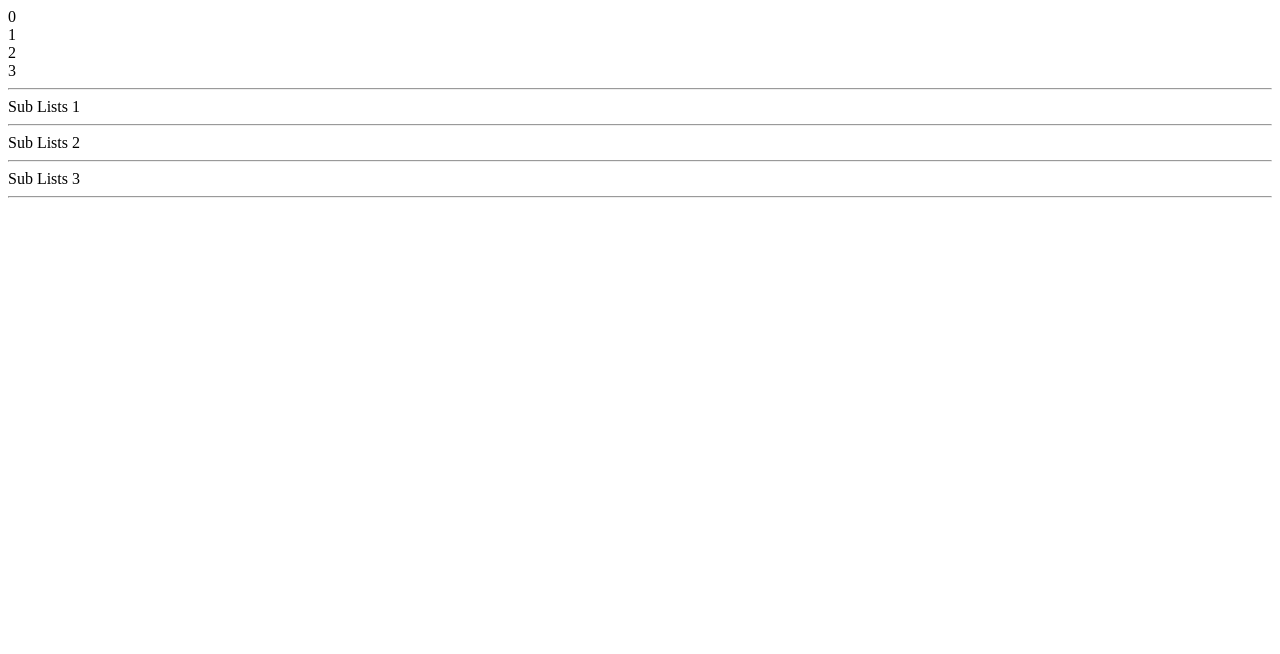
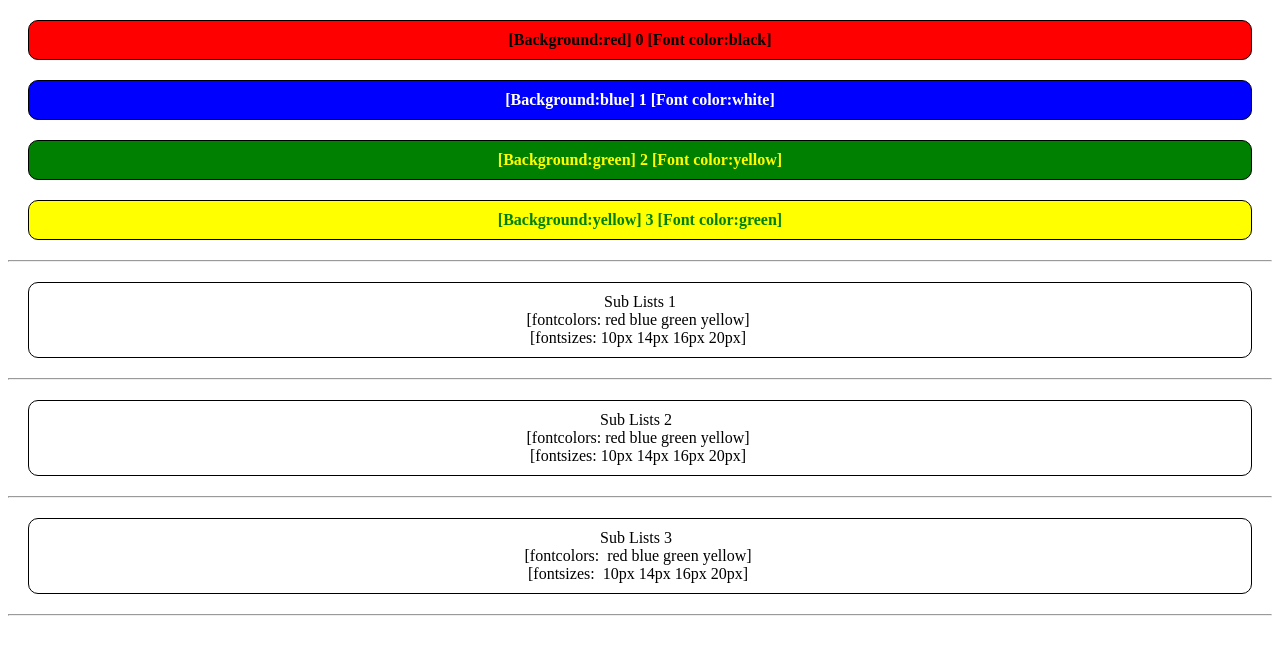
Before and after one commit to acarlstein/code-archive-scss, a plain HTML site: page Lists/index.html in a window 1280 px wide. Drawn offline with Linux system fonts and the light colour scheme.

Commit message:
master Converted SCSS files into CSS and link them to the HTML files

```diff
--- /dev/null
+++ b/Control Flow/index.css
@@ -0,0 +1,59 @@
+.box, .numeric-value:after, #box-1, #box-2, #box-3 {
+    -webkit-border-radius: 10px;
+    -moz-border-radius: 10px;
+    -ms-border-radius: 10px;
+    border-radius: 10px;
+    border: 1px solid black;
+    padding: 10px;
+    margin: 20px;
+    width: 100px;
+    text-align: center;
+  }
+
+  /*** IF STATEMENT ***/
+  .numeric-value:after {
+    content: "Value: 1.1";
+  }
+
+  .boolean-value:after {
+    content: "Value: true";
+  }
+
+  /*** FOR LOOP ***/
+  /*** EACH ***/
+  #box-0 {
+    background: red;
+  }
+
+  #box-1 {
+    background: blue;
+  }
+
+  #box-2 {
+    background: green;
+  }
+
+  #box-3 {
+    background: yellow;
+  }
+
+  /*** WHILE ***/
+  #box-3 {
+    font-weight: bold;
+    font-size: 16px;
+  }
+
+  #box-2 {
+    font-weight: bold;
+    font-size: 16px;
+  }
+
+  #box-1 {
+    font-weight: bold;
+    font-size: 16px;
+  }
+
+  #box-0 {
+    font-weight: bold;
+    font-size: 16px;
+  }
--- a/Control Flow/index.html
+++ b/Control Flow/index.html
@@ -1,5 +1,10 @@
-<!-- https://maxcdn.bootstrapcdn.com/font-awesome/4.6.3/css/font-awesome.min.css -->
-<!-- https://cdnjs.cloudflare.com/ajax/libs/twitter-bootstrap/3.3.7/css/bootstrap.min.css -->
+<html>
+  <head>
+      <link rel="stylesheet" type="text/css" href="https://maxcdn.bootstrapcdn.com/font-awesome/4.6.3/css/font-awesome.min.css">
+      <link rel="stylesheet" type="text/css" href="https://cdnjs.cloudflare.com/ajax/libs/twitter-bootstrap/3.3.7/css/bootstrap.min.css">
+      <link rel="stylesheet" type="text/css" href="index.css">
+  </head>
+  <body>
     <div class="box">
       Text
     </div>
@@ -17,3 +22,5 @@
     <div id="box-2">2</div>
     <div id="box-3">3</div>
     <hr/>
+  </body>
+</html>
--- /dev/null
+++ b/Lists/index.css
@@ -0,0 +1,97 @@
+/*
+Good tutorial for SCSS lists:
+http://hugogiraudel.com/2013/07/15/understanding-sass-lists/
+*/
+.box {
+    -webkit-border-radius: 10px;
+    -moz-border-radius: 10px;
+    -ms-border-radius: 10px;
+    border-radius: 10px;
+    border: 1px solid black;
+    padding: 10px;
+    margin: 20px;
+    text-align: center;
+  }
+
+  /*** LIST ***/
+  /* Parentesis are optional */
+  /* List indexing start at 1 instead of 0 */
+  #box-0 {
+    background: red;
+    color: black;
+    font-weight: bolder;
+  }
+
+  #box-0:before {
+    content: " [Background:red] ";
+  }
+
+  #box-0:after {
+    content: " [Font color:black]";
+  }
+
+  /* List indexing start at 1 instead of 0 */
+  #box-1 {
+    background: blue;
+    color: white;
+    font-weight: bolder;
+  }
+
+  #box-1:before {
+    content: " [Background:blue] ";
+  }
+
+  #box-1:after {
+    content: " [Font color:white]";
+  }
+
+  /* List indexing start at 1 instead of 0 */
+  #box-2 {
+    background: green;
+    color: yellow;
+    font-weight: bolder;
+  }
+
+  #box-2:before {
+    content: " [Background:green] ";
+  }
+
+  #box-2:after {
+    content: " [Font color:yellow]";
+  }
+
+  /* List indexing start at 1 instead of 0 */
+  #box-3 {
+    background: yellow;
+    color: green;
+    font-weight: bolder;
+  }
+
+  #box-3:before {
+    content: " [Background:yellow] ";
+  }
+
+  #box-3:after {
+    content: " [Font color:green]";
+  }
+
+  /*** NESTED LIST ***/
+  /* Sub Lists 1 */
+  /* \A plus white-space allow you to do new lines with content in CSS */
+  #each-list-1:after {
+    content: "\a [fontcolors: red blue green yellow] \a [fontsizes: 10px 14px 16px 20px] \a";
+    white-space: pre;
+  }
+
+  /* Sub Lists 2 */
+  #each-list-2:after {
+    content: " \a [fontcolors: red blue green yellow] \a [fontsizes: 10px 14px 16px 20px] \a";
+    white-space: pre;
+  }
+
+  /* Sub Lists 3 */
+  /* \A plus white-space allow you to do new lines with content in CSS */
+  #each-list-3:after {
+    content: " \a [fontcolors:  red blue green yellow] \a [fontsizes:  10px 14px 16px 20px] \a";
+    white-space: pre;
+  }
--- a/Lists/index.html
+++ b/Lists/index.html
@@ -1,3 +1,8 @@
+<html>
+  <head>
+    <link rel="stylesheet" type="text/css" href="index.css">
+  </head>
+  <body>
     <div id="box-0" class="box">0</div>
     <div id="box-1" class="box">1</div>
     <div id="box-2" class="box">2</div>
@@ -18,3 +23,5 @@ Sub Lists 2
     Sub Lists 3
     </div>
     <hr/>
+  </body>
+</html>
--- /dev/null
+++ b/Maps/index.css
@@ -0,0 +1,103 @@
+/*
+Good tutorial for SCSS lists:
+http://hugogiraudel.com/2013/07/15/understanding-sass-lists/
+*/
+.box {
+    -webkit-border-radius: 10px;
+    -moz-border-radius: 10px;
+    -ms-border-radius: 10px;
+    border-radius: 10px;
+    border: 1px solid black;
+    padding: 10px;
+    margin: 20px;
+    text-align: center;
+  }
+
+  /*** MAP ***/
+  /* Let's create a useful method */
+  /* Changing existing key-value */
+  /* Adding new key-value */
+  #box-0 {
+    color: #FF0000;
+  }
+
+  #box-0:before {
+    content: '(';
+  }
+
+  #box-0:after {
+    content: ") red: #FF0000";
+  }
+
+  #box-1 {
+    color: #00FF00;
+  }
+
+  #box-1:before {
+    content: '(';
+  }
+
+  #box-1:after {
+    content: ") blue: #00FF00";
+  }
+
+  #box-2 {
+    color: #0000FF;
+  }
+
+  #box-2:before {
+    content: '(';
+  }
+
+  #box-2:after {
+    content: ") green: #0000FF";
+  }
+
+  #box-3 {
+    color: "purple";
+  }
+
+  #box-3:before {
+    content: '(';
+  }
+
+  #box-3:after {
+    content: ") Color A: purple";
+  }
+
+  #box-4 {
+    color: #000000;
+  }
+
+  #box-4:before {
+    content: '(';
+  }
+
+  #box-4:after {
+    content: ") black: #000000";
+  }
+
+  #box-5 {
+    color: "gray";
+  }
+
+  #box-5:before {
+    content: '(';
+  }
+
+  #box-5:after {
+    content: ") Color B: gray";
+  }
+
+  /*** EXPERIMENT: Create CSS in Function and added to SASS function ***/
+  /*
+    @mixin apply {
+      * html {
+        @content;
+      }
+    }
+
+    * html {
+       html: $output;
+    }
+    */
--- /dev/null
+++ b/Mixins and Functions/index.css
@@ -0,0 +1,48 @@
+.box, .numeric-value:after, .boolean-value:after, .random-color {
+    padding: 10px;
+    margin: 10px;
+    width: 100px;
+    text-align: center;
+  }
+
+  /*** MIXIN (EQUIVALENT TO FUNCTIONS) ***/
+  .box, .numeric-value:after, .boolean-value:after, .random-color {
+    border: 1px solid black;
+    -webkit-border-radius: 10px;
+    -moz-border-radius: 10px;
+    -ms-border-radius: 10px;
+    border-radius: 10px;
+  }
+
+  /*
+    Previous code will produce:
+    .box {
+      border: 1px solid black;
+      -webkit-border-radius: 10px;
+      -moz-border-radius: 10px;
+      -ms-border-radius: 10px;
+      border-radius: 10px;
+    }
+    */
+  /*** OPERATORS ***/
+  .numeric-value:after {
+    content: "Value: 1.1";
+  }
+
+  .boolean-value:after {
+    content: "Value: true";
+  }
+
+  /*** FUNCTIONS ***/
+  /*
+    List of functions: http://sass-lang.com/documentation/Sass/Script/Functions.html
+    */
+  /* lighten is a function that makes a color lighter */
+  /* Create List */
+  /*
+    nth is a function that returns a specific item in  a list
+    random is a function that returns a random number
+    */
+  .random-color {
+    background: #3ea5ce;
+  }
```
Also changed, not shown: Maps/index.html (+9 -3 lines), Mixins and Functions/index.html (+8 -0 lines), Nested Rules and Selectors/index.css (added, +80 -0 lines), Nested Rules and Selectors/index.html (+7 -2 lines), Parent Selectors within Child Selectors/index.css (added, +23 -0 lines), Parent Selectors within Child Selectors/index.html (+7 -0 lines), Responsibe Menu/index.css (added, +44 -0 lines), Responsibe Menu/index.html (+11 -3 lines), Sibling Selector/index.css (added, +23 -0 lines), Sibling Selector/index.html (+12 -5 lines), Sortable Menu/index.css (added, +49 -0 lines), Sortable Menu/index.html (+10 -3 lines), Variables Nesting and Inheritance/index.css (added, +67 -0 lines), Variables Nesting and Inheritance/index.html (+6 -1 lines). Lines whose indentation alone changed are shown as unchanged.
